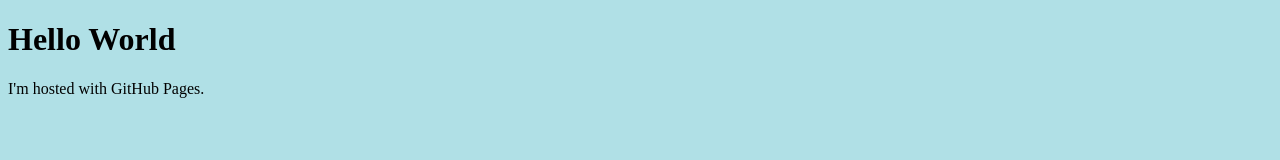
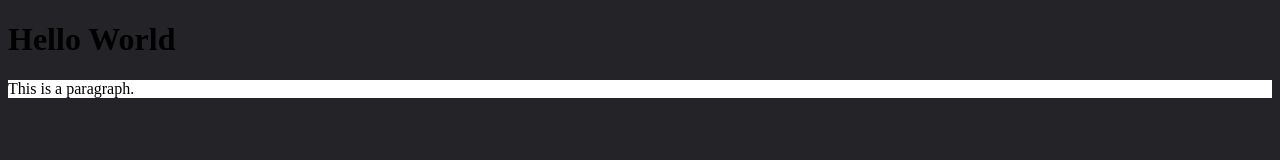
Before and after one commit to kylewenchang/kylewenchang.github.io, a plain HTML site: page index.html in a window 1280 px wide. Drawn offline with Linux system fonts and the light colour scheme.

Commit message:
Update index.html

```diff
--- a/index.html
+++ b/index.html
@@ -1,7 +1,7 @@
 <!DOCTYPE html>
 <html>
-<body style="background-color:powderblue;">
+<body style="background-color:#242428;">
 <h1>Hello World</h1>
-<p>I'm hosted with GitHub Pages.</p>
+<p style="background-color:white;">This is a paragraph.</p>
 </body>
 </html>
```
